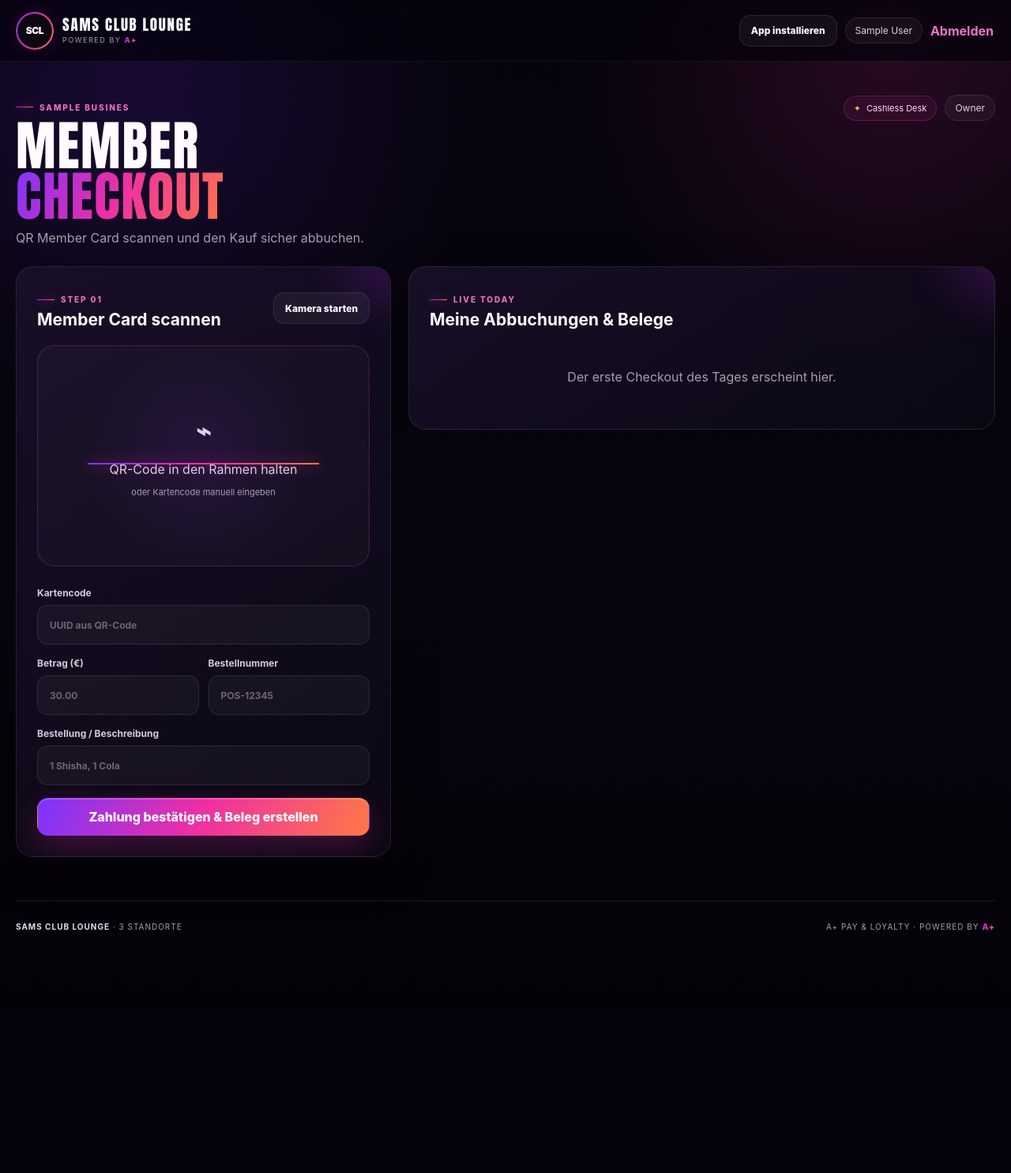
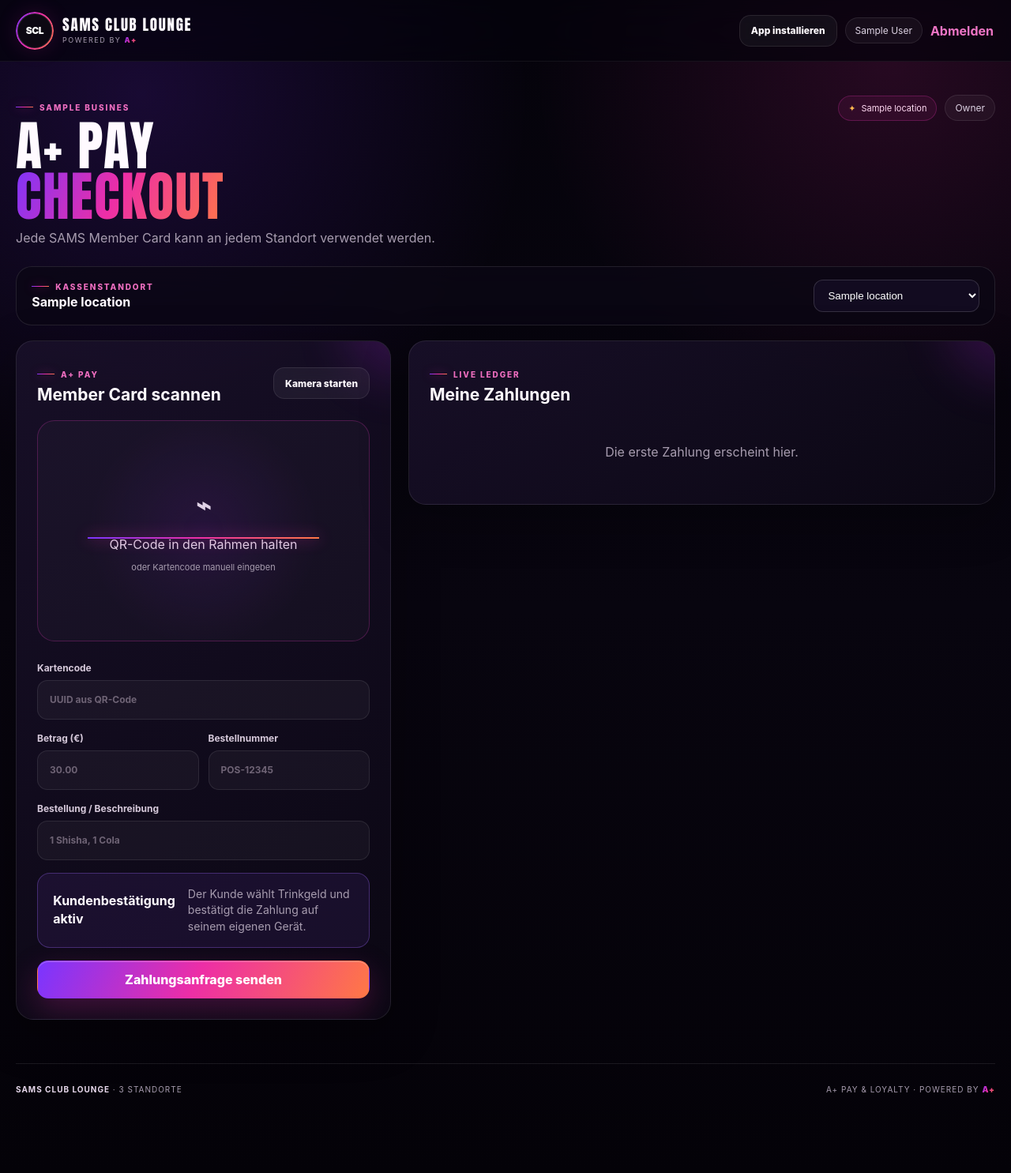
Before and after one commit to hsdarestani/apluscard, a Django app: page /staff/ in a window 1280 px wide. Shown: the whole page at 79% size. Before the commit the page ends 1177 px from the top, so only its background shows below. Run offline with Django 5.2, Linux system fonts and the light colour scheme; a user stored in the database is signed in; tables that the repository leaves empty hold one stand-in row (values such as "Sample post"); some libraries are stand-ins or nearby versions.

Commit message:
Add multi-location staff payment and tip workflow

```diff
--- a/cards/templates/cards/staff_dashboard.html
+++ b/cards/templates/cards/staff_dashboard.html
@@ -1,17 +1,51 @@
 {% extends 'cards/base.html' %}
-{% block title %}Lounge Checkout · SAMS Club Lounge{% endblock %}
+{% block title %}A+ Pay Checkout · SAMS Club Lounge{% endblock %}
 {% block content %}
 <section class="dashboard-head">
-  <div><span class="eyebrow">{{ membership.business.name }}</span><h1>Member<br><span class="gradient-text">Checkout</span></h1><p class="muted">QR Member Card scannen und den Kauf sicher abbuchen.</p></div>
-  <div class="dashboard-context"><span class="vip-chip">Cashless Desk</span><span class="role-pill">{{ membership.get_role_display }}</span></div>
+  <div><span class="eyebrow">{{ membership.business.name }}</span><h1>A+ Pay<br><span class="gradient-text">Checkout</span></h1><p class="muted">Jede SAMS Member Card kann an jedem Standort verwendet werden.</p></div>
+  <div class="dashboard-context"><span class="vip-chip">{{ active_location.name|default:"Standort wählen" }}</span><span class="role-pill">{{ membership.get_role_display }}</span></div>
 </section>
+
+<section class="location-strip">
+  <div><span class="eyebrow">Kassenstandort</span><strong>{{ active_location.name|default:"Nicht gewählt" }}</strong></div>
+  <form method="post" action="{% url 'select_location' %}" class="inline-select">{% csrf_token %}
+    <input type="hidden" name="next" value="{% url 'staff_dashboard' %}">
+    <select name="location_id" onchange="this.form.submit()">
+      {% for location in locations %}<option value="{{ location.id }}" {% if location.id == active_location.id %}selected{% endif %}>{{ location.name }}</option>{% endfor %}
+    </select>
+  </form>
+</section>
+
 <section class="staff-grid">
   <article class="panel scan-panel">
-    <div class="section-heading"><div><span class="eyebrow">Step 01</span><h2>Member Card scannen</h2></div><button class="button secondary small" type="button" id="start-scanner">Kamera starten</button></div>
+    <div class="section-heading"><div><span class="eyebrow">A+ Pay</span><h2>Member Card scannen</h2></div><button class="button secondary small" type="button" id="start-scanner">Kamera starten</button></div>
     <div id="reader" class="scanner-box"><div class="scanner-placeholder"><strong>⌁</strong>QR-Code in den Rahmen halten<br><span>oder Kartencode manuell eingeben</span></div></div>
-    <form method="post" action="{% url 'staff_charge' %}" class="stack-form" id="charge-form">{% csrf_token %}<label>Kartencode<input id="wallet-token" type="text" name="wallet_token" placeholder="UUID aus QR-Code" required></label><div class="two-col"><label>Betrag (€)<input type="number" name="amount" min="0.01" step="0.01" inputmode="decimal" placeholder="30.00" required></label><label>Bestellnummer<input type="text" name="order_reference" placeholder="POS-12345"></label></div><label>Bestellung / Beschreibung<input type="text" name="description" placeholder="1 Shisha, 1 Cola"></label><button class="button primary full" type="submit">Zahlung bestätigen & Beleg erstellen</button></form>
+    <form method="post" action="{% url 'staff_charge' %}" class="stack-form" id="charge-form">{% csrf_token %}
+      <input type="hidden" name="location_id" value="{{ active_location.id }}">
+      <label>Kartencode<input id="wallet-token" type="text" name="wallet_token" placeholder="UUID aus QR-Code" required></label>
+      <div class="two-col"><label>Betrag (€)<input type="number" name="amount" min="0.01" step="0.01" inputmode="decimal" placeholder="30.00" required></label><label>Bestellnummer<input type="text" name="order_reference" placeholder="POS-12345"></label></div>
+      <label>Bestellung / Beschreibung<input type="text" name="description" placeholder="1 Shisha, 1 Cola"></label>
+      {% if settings.require_customer_confirmation %}
+        <input type="hidden" name="tip_percentage" value="0">
+        <div class="platform-alert"><strong>Kundenbestätigung aktiv</strong><span>Der Kunde wählt Trinkgeld und bestätigt die Zahlung auf seinem eigenen Gerät.</span></div>
+        <button class="button primary full" type="submit">Zahlungsanfrage senden</button>
+      {% else %}
+        <fieldset class="tip-fieldset"><legend>Trinkgeld auswählen</legend><div class="tip-radio-grid">{% for tip in tip_options %}<label><input type="radio" name="tip_percentage" value="{{ tip }}" {% if forloop.first %}checked{% endif %}><span>{{ tip|floatformat:0 }}%</span></label>{% endfor %}</div></fieldset>
+        <button class="button primary full" type="submit">Zahlung sofort durchführen</button>
+      {% endif %}
+    </form>
   </article>
-  <article class="panel"><div class="section-heading"><div><span class="eyebrow">Live Today</span><h2>Meine Abbuchungen & Belege</h2></div></div><div class="transaction-list compact">{% for entry in recent_entries %}<div class="transaction-row"><div class="transaction-icon purchase">−</div><div class="transaction-main"><strong>{{ entry.wallet.display_name }} · {{ entry.wallet.member_number }}</strong><span>{{ entry.description|default:"Lounge Purchase" }} · {{ entry.created_at|date:"H:i" }}</span><a class="bill-link" href="{% url 'bill_detail' entry.id %}">{{ entry.bill_number }} öffnen →</a></div><div class="transaction-amount negative">{{ entry.amount|floatformat:2 }} €</div></div>{% empty %}<div class="empty-state">Der erste Checkout des Tages erscheint hier.</div>{% endfor %}</div></article>
+  <article class="panel">
+    <div class="section-heading"><div><span class="eyebrow">Live Ledger</span><h2>Meine Zahlungen</h2></div></div>
+    <div class="transaction-list compact">
+      {% for entry in recent_entries %}
+      <div class="transaction-row"><div class="transaction-icon {{ entry.entry_type|lower }}">−</div><div class="transaction-main"><strong>{{ entry.wallet.display_name }} · {{ entry.wallet.member_number }}</strong><span>{{ entry.location.name }} · {{ entry.get_entry_type_display }} · {{ entry.created_at|date:"H:i" }}</span><a class="bill-link" href="{% url 'bill_detail' entry.id %}">{{ entry.bill_number }} öffnen →</a></div><div class="transaction-amount negative">{{ entry.amount|floatformat:2 }} €</div></div>
+      {% empty %}<div class="empty-state">Die erste Zahlung erscheint hier.</div>{% endfor %}
+    </div>
+  </article>
 </section>
 {% endblock %}
-{% block scripts %}<script src="https://unpkg.com/html5-qrcode@2.3.8/html5-qrcode.min.js"></script><script>(function(){const b=document.getElementById('start-scanner'),i=document.getElementById('wallet-token');let s;b?.addEventListener('click',async function(){if(!window.Html5Qrcode)return alert('Scanner konnte nicht geladen werden. Bitte Kartencode manuell eingeben.');b.disabled=true;s=new Html5Qrcode('reader');try{await s.start({facingMode:'environment'},{fps:10,qrbox:230},async text=>{const m=text.match(/[0-9a-f]{8}-[0-9a-f]{4}-[1-5][0-9a-f]{3}-[89ab][0-9a-f]{3}-[0-9a-f]{12}/i);i.value=m?m[0]:text.trim();await s.stop();b.disabled=false;i.focus();});}catch(e){b.disabled=false;alert('Kamera konnte nicht gestartet werden. Bitte Berechtigung prüfen oder Kartencode manuell eingeben.');}});})();</script>{% endblock %}
+{% block scripts %}
+<script src="https://unpkg.com/html5-qrcode@2.3.8/html5-qrcode.min.js"></script>
+<script>(function(){const b=document.getElementById('start-scanner'),i=document.getElementById('wallet-token');let s;b?.addEventListener('click',async function(){if(!window.Html5Qrcode)return alert('Scanner konnte nicht geladen werden.');b.disabled=true;s=new Html5Qrcode('reader');try{await s.start({facingMode:'environment'},{fps:10,qrbox:230},async text=>{const m=text.match(/[0-9a-f]{8}-[0-9a-f]{4}-[1-5][0-9a-f]{3}-[89ab][0-9a-f]{3}-[0-9a-f]{12}/i);i.value=m?m[0]:text.trim();await s.stop();b.disabled=false;i.focus();});}catch(e){b.disabled=false;alert('Kamera konnte nicht gestartet werden.');}});})();</script>
+{% endblock %}
```
